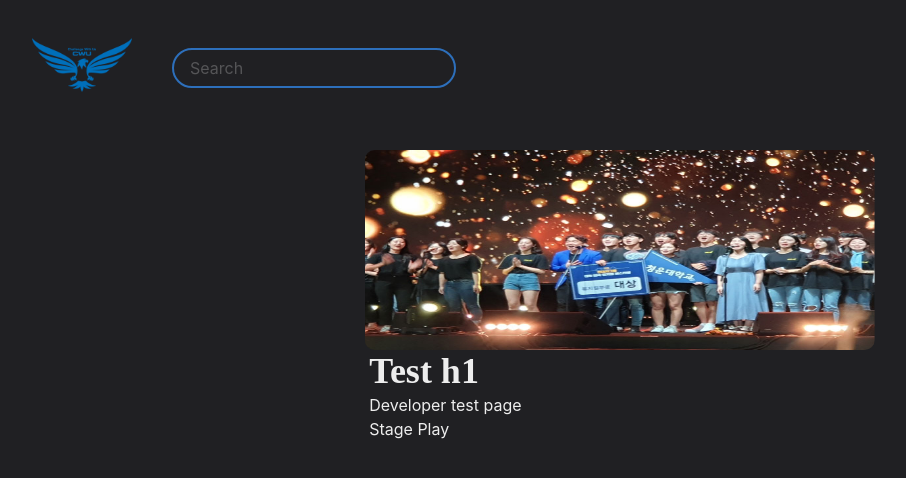
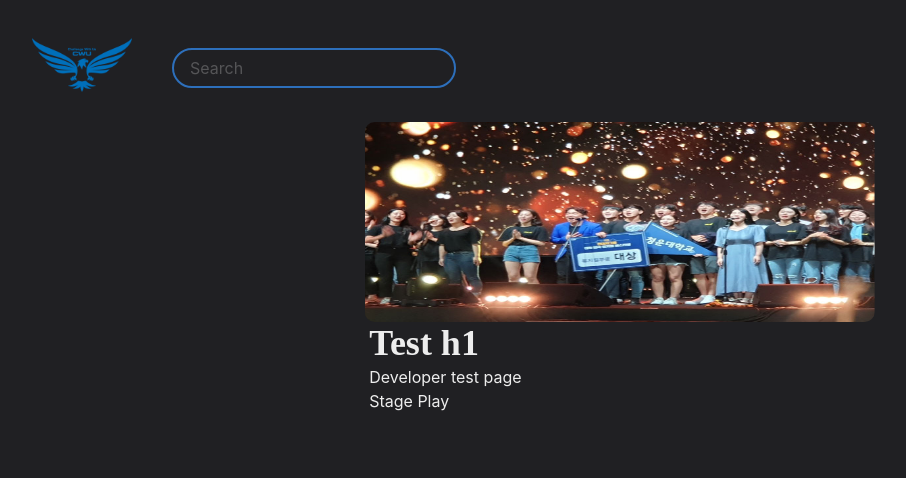
Before and after one commit to Haetae-Code/NextJS_Stage_Play, a Next.js app: page / in a window 1280 px wide. Shown: the top 478 px of the page, without its empty margins (24-930 px from the left). Built offline with nearby package versions, Linux system fonts and the light colour scheme.

Commit message:
react-chakra-slide-show uninstall

```diff
--- a/package.json
+++ b/package.json
@@ -28,7 +28,6 @@
     "keen-slider": "^6.8.5",
     "next": "^13.1.6",
     "react": "^18.2.0",
-    "react-chakra-slide-show": "^1.0.11",
     "react-dom": "^18.2.0"
   },
   "devDependencies": {
--- a/pages/index.js
+++ b/pages/index.js
@@ -22,7 +22,7 @@ import ImageSlider from '../components/MainImageSlider'
 const Page = () => {
     return (
         <Container>
-            <Container  pt={10} ml={1}>
+            <Container  pt={3} ml={1}>
                 <ImageSlider/>
                     <Box pl='1' display={'flex'}>
                         <Box flexGrow={1}>
```
Also changed, not shown: 1 other file (tests, documents, lock files or other folders).
